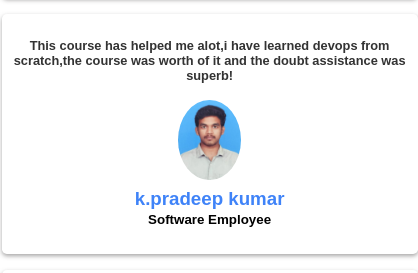
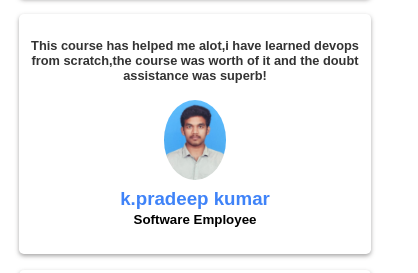
Before and after one commit to pradeep-0504/vidhya-to-study, a plain HTML site: page index.html in a window 390 px wide. Shown: the part 3364-3637 px from the top of the page, 418 px wide, since content can reach past the window. Drawn offline with Linux system fonts and the light colour scheme; a web font is replaced by a local one.

Commit message:
media quiries

```diff
--- a/style.css
+++ b/style.css
@@ -377,14 +377,7 @@ body{
     gap: 2rem;
     margin-top: 2rem;
 }
-@media screen and (max-width:768px) {
-    .testimonial-grid{
-    display:flex;
-    flex-direction: column;
-    gap: 1rem;
-    margin: 0 auto;
-    }
-}
+
 .testimonial-card{
     width: 25rem;
     height: 14rem;
@@ -396,6 +389,37 @@ body{
     border-radius: 0.3rem;
     padding: 0.5rem;
 }
+@media screen and (max-width:830px) {
+
+    .testimonial-grid{
+        display: grid;
+        grid-template-columns: repeat(2,1fr);
+        padding: 0rem 1rem;
+        gap: 0.5rem;
+        max-width: 1000px;
+    }
+    .testimonial-card{
+        width: 21rem;
+        height: 14rem;
+        /* background-color: #44bfc3; */
+        background-color: #fff;
+        overflow: hidden;
+        z-index: 5;
+        box-shadow: 0 2px 4px rgba(80, 77, 77, 0.5);
+        border-radius: 0.3rem;
+        padding: 0.5rem;
+    }
+}
+@media screen and (max-width:770px) {
+    .testimonial-grid{
+    display:flex;
+    flex-direction: column;
+    gap: 1rem;
+    margin: 0 auto;
+    }
+}
+
+
 .testimonial-head{
     margin-top: 1rem;
     font-size: 0.8rem;
```
